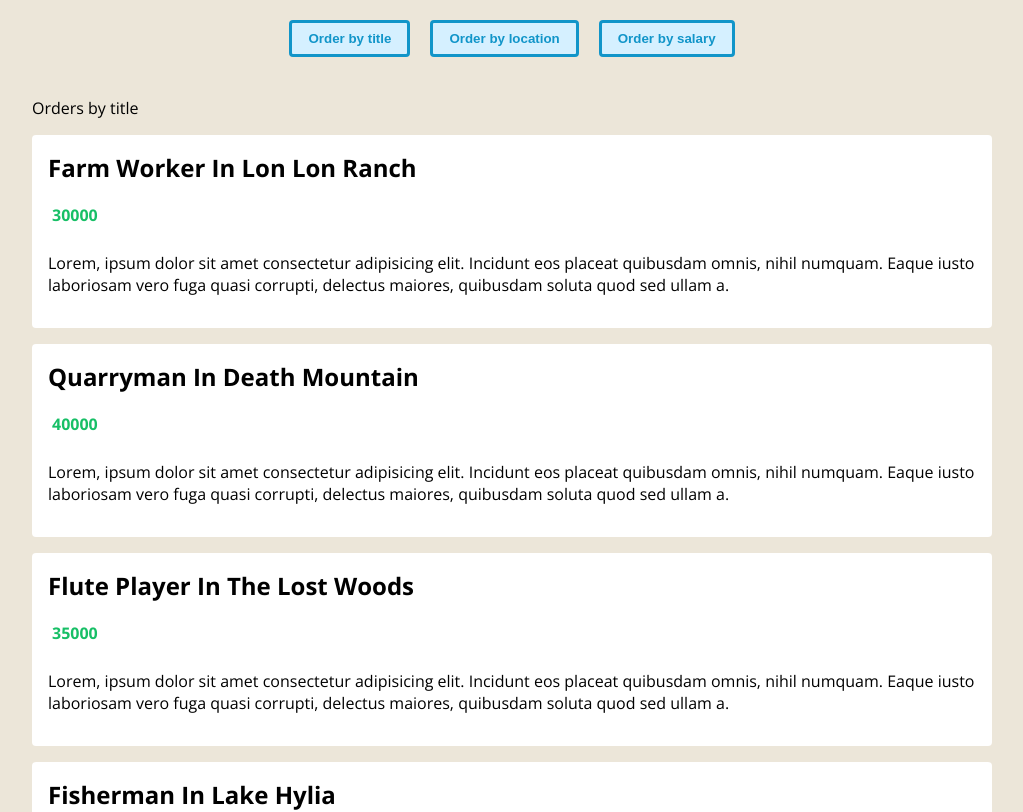
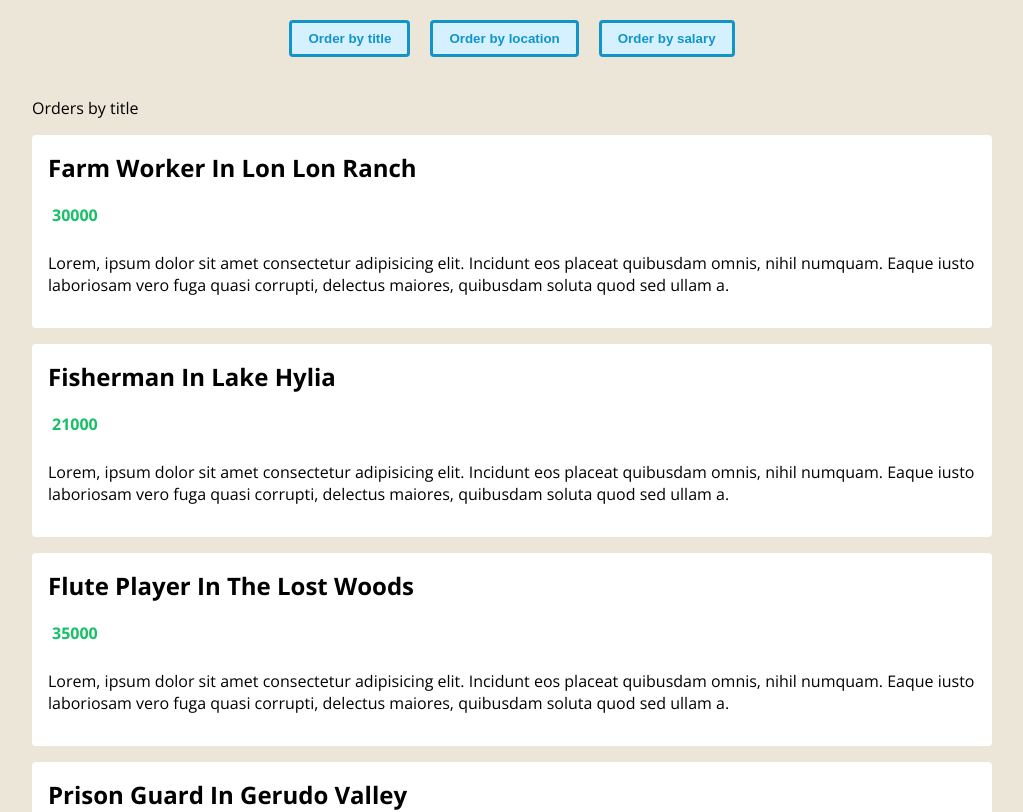
Before and after one commit to mohamedmehdawy/coffee-jobs, a Vue app: page / in a window 1280 px wide. Shown: the top 812 px of the page, without its empty margins (128-1151 px from the left). Built offline with nearby package versions, Linux system fonts and the light colour scheme.

Commit message:
build order function and make it work with job list

```diff
--- a/src/components/jobList/JobList.vue
+++ b/src/components/jobList/JobList.vue
@@ -1,16 +1,23 @@
 <script setup lang="ts">
+import { computed } from "@vue/reactivity";
 import Job from "../../interfaces/Job";
 import OrderTerm from "../../interfaces/OrderTerm";
 const props = defineProps<{
     jobs: Job[],
     order: OrderTerm
 }>();
+
+const orderedJobs = computed<Job[]>(() => {
+    return [...props.jobs].sort((a: Job, b: Job) => {
+        return a[props.order] > b[props.order] ? 1 : -1
+    })
+})
 </script>
 <template>
     <section class="job-list">
         <p>Orders by {{order}}</p>
         <ul>
-            <li v-for="job in jobs" :key="job.id">
+            <li v-for="job in orderedJobs" :key="job.id">
                 <h2>{{ job.title }} in {{ job.location }}</h2>
                 <section class="salary">
                     <p>{{ job.salary }}</p>
```
